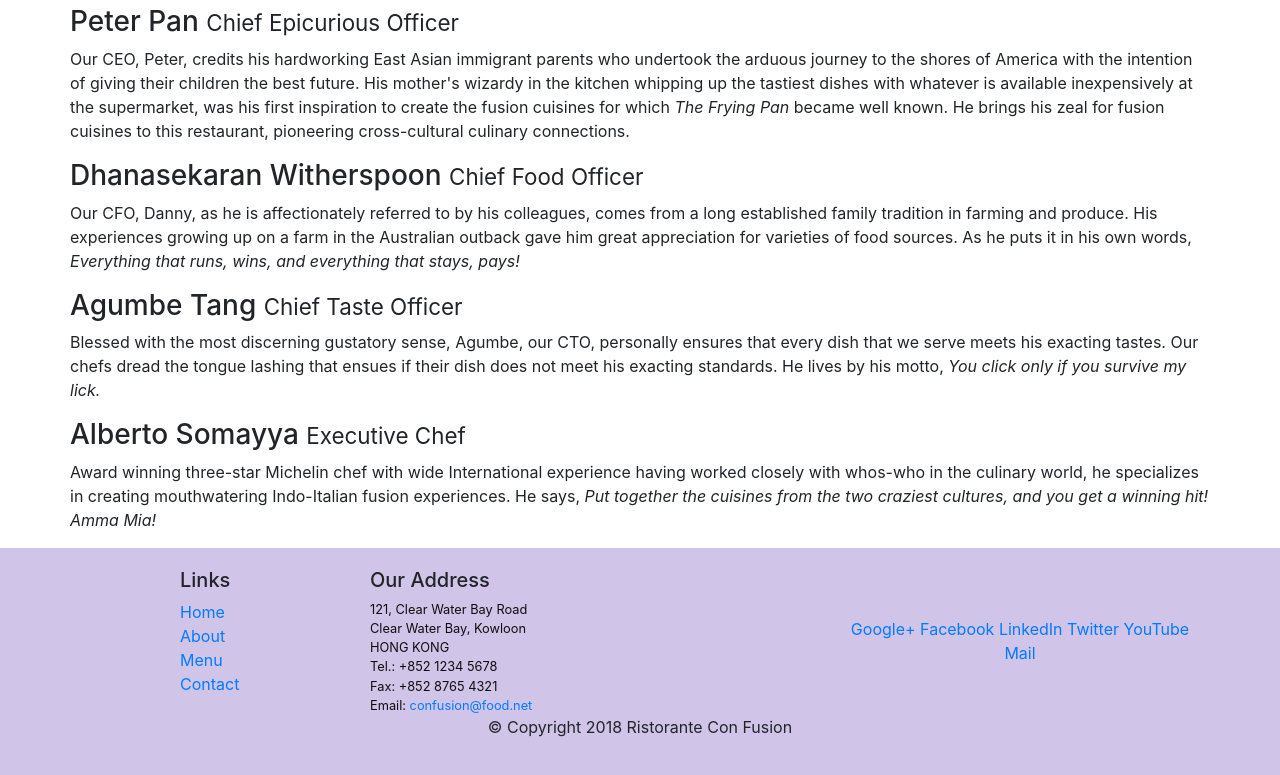
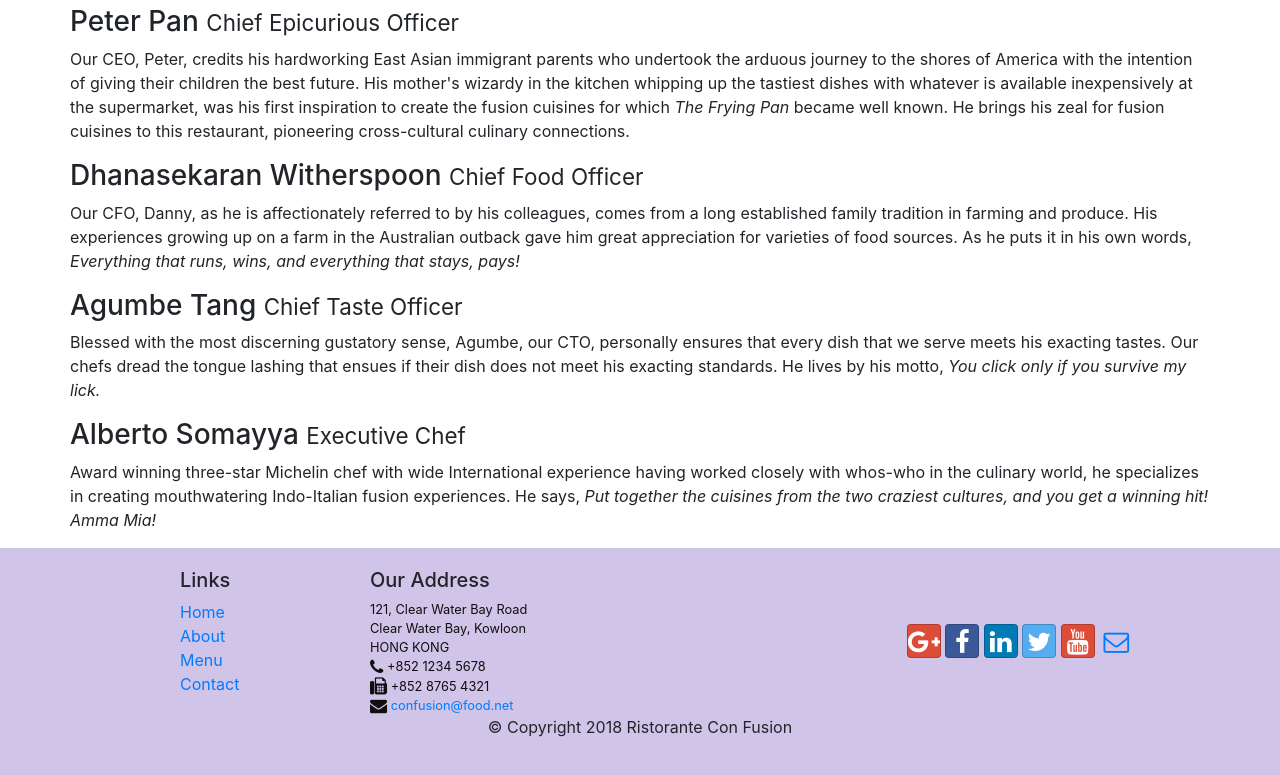
Before and after one commit to izayaaaaaaa/bootstrap-npm-test, a website: page aboutus.html in a window 1280 px wide. Shown: the part 800-1575 px from the top of the page. Drawn offline with nearby package versions, Linux system fonts and the light colour scheme.

Commit message:
icon fonts

```diff
--- a/aboutus.html
+++ b/aboutus.html
@@ -13,7 +13,12 @@
     <!-- Bootstrap CSS -->
     <link rel="stylesheet" href="node_modules/bootstrap/dist/css/bootstrap.min.css">
 
+    <!-- User-generated CSS -->
     <link href="css/style.css" rel="stylesheet">
+
+    <!-- Fonts -->
+    <link rel="stylesheet" href="node_modules/font-awesome/css/font-awesome.min.css">
+    <link rel="stylesheet" href="node_modules/bootstrap-social/bootstrap-social.css">
 
 </head>
 
@@ -23,10 +28,10 @@
             <a class="navbar-brand" href="index.html">Ristorante Con Fusion</a>
             <div class="collapse navbar-collapse" id="Navbar">
                 <ul class="navbar-nav mr-auto">
-                    <li class="nav-item"><a class="nav-link" href="index.html">Home</a></li>
-                    <li class="nav-item active"><a class="nav-link" href="./aboutus.html">About</a></li>
-                    <li class="nav-item"><a class="nav-link" href="#">Menu</a></li>
-                    <li class="nav-item"><a class="nav-link" href="#">Contact</a></li>
+                    <li class="nav-item"><a class="nav-link" href="index.html"><span class="fa fa-home fa-lg"></span>Home</a></li>
+                    <li class="nav-item active"><a class="nav-link" href="./aboutus.html"><span class="fa fa-info fa-lg"></span>About</a></li>
+                    <li class="nav-item"><a class="nav-link" href="#"><span class="fa fa-list fa-lg"></span>Menu</a></li>
+                    <li class="nav-item"><a class="nav-link" href="#"><span class="fa fa-address-card fa-lg"></span>Contact</a></li>
                 </ul>
             </div>
         </div>
@@ -125,19 +130,19 @@
                         121, Clear Water Bay Road<br>
                         Clear Water Bay, Kowloon<br>
                         HONG KONG<br>
-                        Tel.: +852 1234 5678<br>
-                        Fax: +852 8765 4321<br>
-                        Email: <a href="mailto:confusion@food.net">confusion@food.net</a>
+                        <i class="fa fa-phone fa-lg"></i> +852 1234 5678<br>
+                        <i class="fa fa-fax fa-lg"></i> +852 8765 4321<br>
+                        <i class="fa fa-envelope fa-lg"></i> <a href="mailto:confusion@food.net">confusion@food.net</a>
                     </address>
                 </div>
                 <div class="col-12 col-sm-4 align-self-center">
                     <div class="text-center">
-                        <a href="http://google.com/+">Google+</a>
-                        <a href="http://www.facebook.com/profile.php?id=">Facebook</a>
-                        <a href="http://www.linkedin.com/in/">LinkedIn</a>
-                        <a href="http://twitter.com/">Twitter</a>
-                        <a href="http://youtube.com/">YouTube</a>
-                        <a href="mailto:">Mail</a>
+                        <a class="btn btn-social-icon btn-google" href="http://google.com/+"><i class="fa fa-google-plus"></i></a>
+                        <a class="btn btn-social-icon btn-facebook" href="http://www.facebook.com/profile.php?id="><i class="fa fa-facebook"></i></a>
+                        <a class="btn btn-social-icon btn-linkedin" href="http://www.linkedin.com/in/"><i class="fa fa-linkedin"></i></a>
+                        <a class="btn btn-social-icon btn-twitter" href="http://twitter.com/"><i class="fa fa-twitter"></i></a>
+                        <a class="btn btn-social-icon btn-google" href="http://youtube.com/"><i class="fa fa-youtube"></i></a>
+                        <a class="btn btn-social-icon" href="mailto:"><i class="fa fa-envelope-o"></i></a>
                     </div>
                 </div>
             </div>
--- a/package.json
+++ b/package.json
@@ -15,6 +15,8 @@
   },
   "dependencies": {
     "bootstrap": "^4.0.0",
+    "bootstrap-social": "^5.1.1",
+    "font-awesome": "^4.7.0",
     "jquery": "^3.3.1",
     "popper.js": "^1.12.9"
   }
```
Also changed, not shown: index.html (+18 -13 lines), 1 other file.
